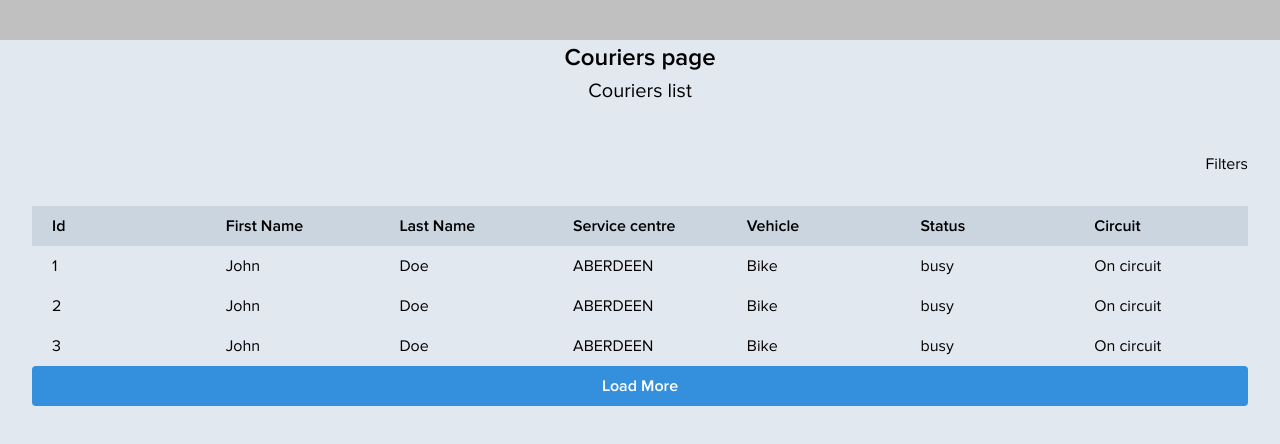
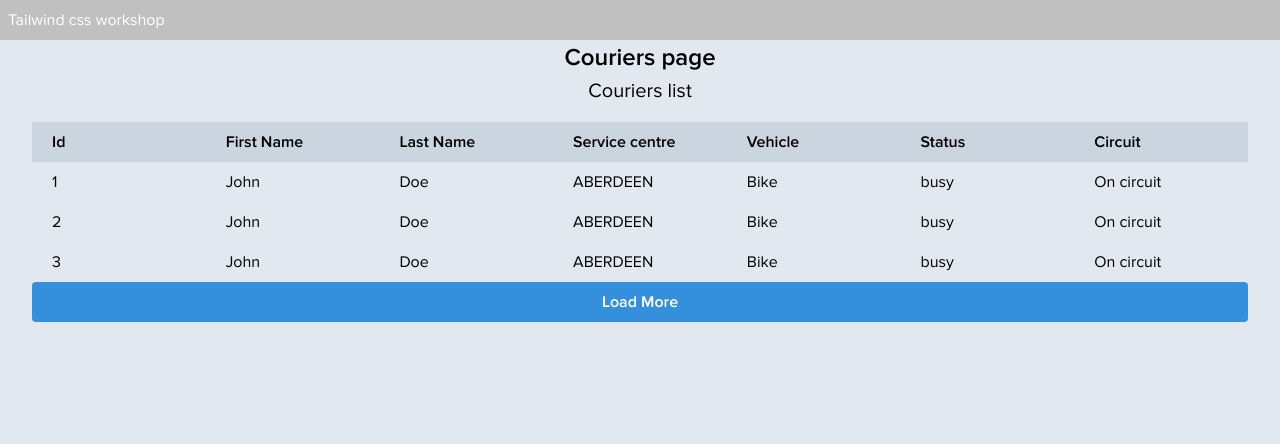
Before and after one commit to rkabaila/tailwind-workshop, a React (Create React App) app: page / in a window 1280 px wide. Shown: the top 444 px of the page. Built offline with nearby package versions, Linux system fonts and the light colour scheme.

Commit message:
fixed some tasks

```diff
--- a/src/App.tsx
+++ b/src/App.tsx
@@ -59,11 +59,14 @@ export const App = () => {
 
   return (
     <>
-      <div className="bg-silver h-10" />
+      <div className="bg-silver h-10 flex items-center">
+        <div className="px-2">
+          <h3>Tailwind css workshop</h3>
+        </div>
+      </div>
       <div className="flex flex-col items-stretch mx-8">
         <h1 className="mx-auto">Couriers page</h1>
         <h2 className="mx-auto mb-4">Couriers list</h2>
-        <h3>Filters</h3>
         <div className="list-header">
           <div className={headerCell}>Id</div>
           <div className={headerCell}>First Name</div>
--- a/tailwind.config.js
+++ b/tailwind.config.js
@@ -16,9 +16,9 @@ module.exports = {
     },
   },
   plugins: [
-    plugin(({ addBase }) => {
+    plugin(({ addBase, config }) => {
       addBase({
-        h3: { margin: "30px 0", textAlign: "right" },
+        h3: { color: config("theme.colors.white") },
       });
     }),
     plugin(({ addComponents }) => {
```
Also changed, not shown: 1 other file (tests, documents, lock files or other folders).
